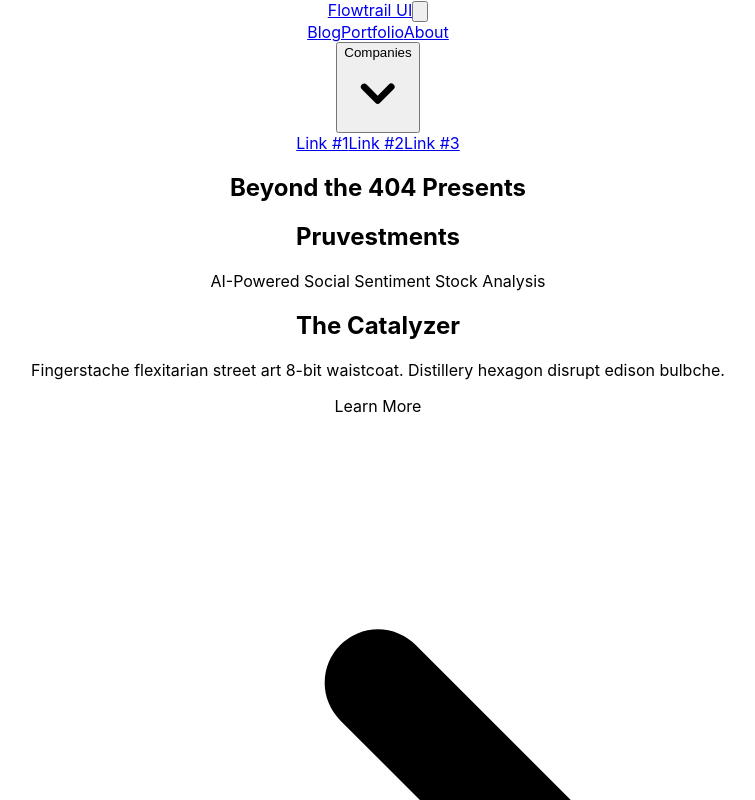
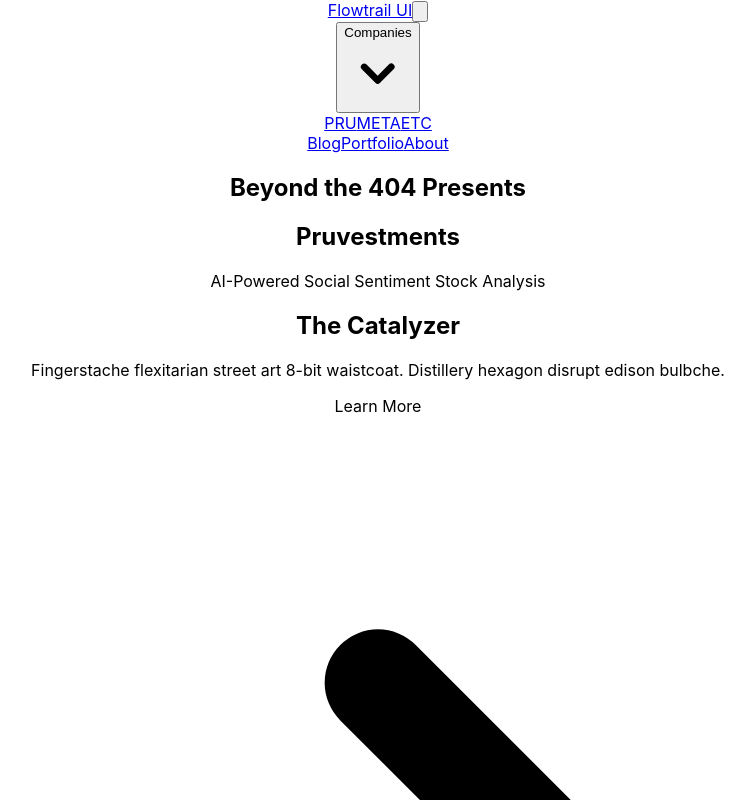
Before and after one commit to dylantonthat/pruvestments, a React (Create React App) app in the folder frontend/: page / in a window 1280 px wide. Both pictures are taken after a click on the button 682 px from the left and 11 px from the top of the page. Shown: the top 800 px of the page, without its empty margins (262-1017 px from the left). Built offline with nearby package versions, Linux system fonts and the light colour scheme.

Commit message:
Update header.js
fix toggle issue

```diff
--- a/frontend/src/components/header.js
+++ b/frontend/src/components/header.js
@@ -38,10 +38,7 @@
           </button>
         </div>
         <nav className={`flex-col flex-grow pb-4 md:pb-0 md:flex md:justify-end md:flex-row ${open ? 'flex' : 'hidden'}`}>
-          <a href="#" className="px-4 py-2 mt-2 text-sm font-semibold bg-transparent rounded-lg dark-mode:bg-transparent dark-mode:hover:bg-gray-600 dark-mode:focus:bg-gray-600 dark-mode:focus:text-white dark-mode:hover:text-white dark-mode:text-gray-200 md:mt-0 md:ml-4 hover:text-gray-900 focus:text-gray-900 hover:bg-gray-200 focus:bg-gray-200 focus:outline-none focus:shadow-outline">Blog</a>
-          <a href="#" className="px-4 py-2 mt-2 text-sm font-semibold bg-transparent rounded-lg dark-mode:bg-transparent dark-mode:hover:bg-gray-600 dark-mode:focus:bg-gray-600 dark-mode:focus:text-white dark-mode:hover:text-white dark-mode:text-gray-200 md:mt-0 md:ml-4 hover:text-gray-900 focus:text-gray-900 hover:bg-gray-200 focus:bg-gray-200 focus:outline-none focus:shadow-outline">Portfolio</a>
-          <a href="#" className="px-4 py-2 mt-2 text-sm font-semibold bg-transparent rounded-lg dark-mode:bg-transparent dark-mode:hover:bg-gray-600 dark-mode:focus:bg-gray-600 dark-mode:focus:text-white dark-mode:hover:text-white dark-mode:text-gray-200 md:mt-0 md:ml-4 hover:text-gray-900 focus:text-gray-900 hover:bg-gray-200 focus:bg-gray-200 focus:outline-none focus:shadow-outline">About</a>
-          <div className="relative" onClick={() => setOpen(false)} onBlur={() => setOpen(false)}>
+          <div className="relative" onClick={toggleDropdown}>
             <button className="flex flex-row items-center w-full px-4 py-2 mt-2 text-sm font-semibold text-left bg-transparent rounded-lg dark-mode:bg-transparent dark-mode:focus:text-white dark-mode:hover:text-white dark-mode:focus:bg-gray-600 dark-mode:hover:bg-gray-600 md:w-auto md:inline md:mt-0 md:ml-4 hover:text-gray-900 focus:text-gray-900 hover:bg-gray-200 focus:bg-gray-200 focus:outline-none focus:shadow-outline">
               <span>Companies</span>
               <svg
@@ -59,13 +56,16 @@
             {open && (
               <div className="absolute right-0 w-full mt-2 origin-top-right rounded-md shadow-lg md:w-48">
                 <div className="px-2 py-2 bg-white rounded-md shadow dark-mode:bg-gray-800">
-                  <a href="#" className="block px-4 py-2 mt-2 text-sm font-semibold bg-transparent rounded-lg dark-mode:bg-transparent dark-mode:hover:bg-gray-600 dark-mode:focus:bg-gray-600 dark-mode:focus:text-white dark-mode:hover:text-white dark-mode:text-gray-200 md:mt-0 hover:text-gray-900 focus:text-gray-900 hover:bg-gray-200 focus:bg-gray-200 focus:outline-none focus:shadow-outline">Link #1</a>
-                  <a href="#" className="block px-4 py-2 mt-2 text-sm font-semibold bg-transparent rounded-lg dark-mode:bg-transparent dark-mode:hover:bg-gray-600 dark-mode:focus:bg-gray-600 dark-mode:focus:text-white dark-mode:hover:text-white dark-mode:text-gray-200 md:mt-0 hover:text-gray-900 focus:text-gray-900 hover:bg-gray-200 focus:bg-gray-200 focus:outline-none focus:shadow-outline">Link #2</a>
-                  <a href="#" className="block px-4 py-2 mt-2 text-sm font-semibold bg-transparent rounded-lg dark-mode:bg-transparent dark-mode:hover:bg-gray-600 dark-mode:focus:bg-gray-600 dark-mode:focus:text-white dark-mode:hover:text-white dark-mode:text-gray-200 md:mt-0 hover:text-gray-900 focus:text-gray-900 hover:bg-gray-200 focus:bg-gray-200 focus:outline-none focus:shadow-outline">Link #3</a>
+                  <a href="#" className="block px-4 py-2 mt-2 text-sm font-semibold bg-transparent rounded-lg dark-mode:bg-transparent dark-mode:hover:bg-gray-600 dark-mode:focus:bg-gray-600 dark-mode:focus:text-white dark-mode:hover:text-white dark-mode:text-gray-200 md:mt-0 hover:text-gray-900 focus:text-gray-900 hover:bg-gray-200 focus:bg-gray-200 focus:outline-none focus:shadow-outline">PRU</a>
+                  <a href="#" className="block px-4 py-2 mt-2 text-sm font-semibold bg-transparent rounded-lg dark-mode:bg-transparent dark-mode:hover:bg-gray-600 dark-mode:focus:bg-gray-600 dark-mode:focus:text-white dark-mode:hover:text-white dark-mode:text-gray-200 md:mt-0 hover:text-gray-900 focus:text-gray-900 hover:bg-gray-200 focus:bg-gray-200 focus:outline-none focus:shadow-outline">META</a>
+                  <a href="#" className="block px-4 py-2 mt-2 text-sm font-semibold bg-transparent rounded-lg dark-mode:bg-transparent dark-mode:hover:bg-gray-600 dark-mode:focus:bg-gray-600 dark-mode:focus:text-white dark-mode:hover:text-white dark-mode:text-gray-200 md:mt-0 hover:text-gray-900 focus:text-gray-900 hover:bg-gray-200 focus:bg-gray-200 focus:outline-none focus:shadow-outline">ETC</a>
                 </div>
               </div>
             )}
           </div>
+          <a href="#" className="px-4 py-2 mt-2 text-sm font-semibold bg-transparent rounded-lg dark-mode:bg-transparent dark-mode:hover:bg-gray-600 dark-mode:focus:bg-gray-600 dark-mode:focus:text-white dark-mode:hover:text-white dark-mode:text-gray-200 md:mt-0 md:ml-4 hover:text-gray-900 focus:text-gray-900 hover:bg-gray-200 focus:bg-gray-200 focus:outline-none focus:shadow-outline">Blog</a>
+          <a href="#" className="px-4 py-2 mt-2 text-sm font-semibold bg-transparent rounded-lg dark-mode:bg-transparent dark-mode:hover:bg-gray-600 dark-mode:focus:bg-gray-600 dark-mode:focus:text-white dark-mode:hover:text-white dark-mode:text-gray-200 md:mt-0 md:ml-4 hover:text-gray-900 focus:text-gray-900 hover:bg-gray-200 focus:bg-gray-200 focus:outline-none focus:shadow-outline">Portfolio</a>
+          <a href="#" className="px-4 py-2 mt-2 text-sm font-semibold bg-transparent rounded-lg dark-mode:bg-transparent dark-mode:hover:bg-gray-600 dark-mode:focus:bg-gray-600 dark-mode:focus:text-white dark-mode:hover:text-white dark-mode:text-gray-200 md:mt-0 md:ml-4 hover:text-gray-900 focus:text-gray-900 hover:bg-gray-200 focus:bg-gray-200 focus:outline-none focus:shadow-outline">About</a>
         </nav>
       </div>
     </div>
```
